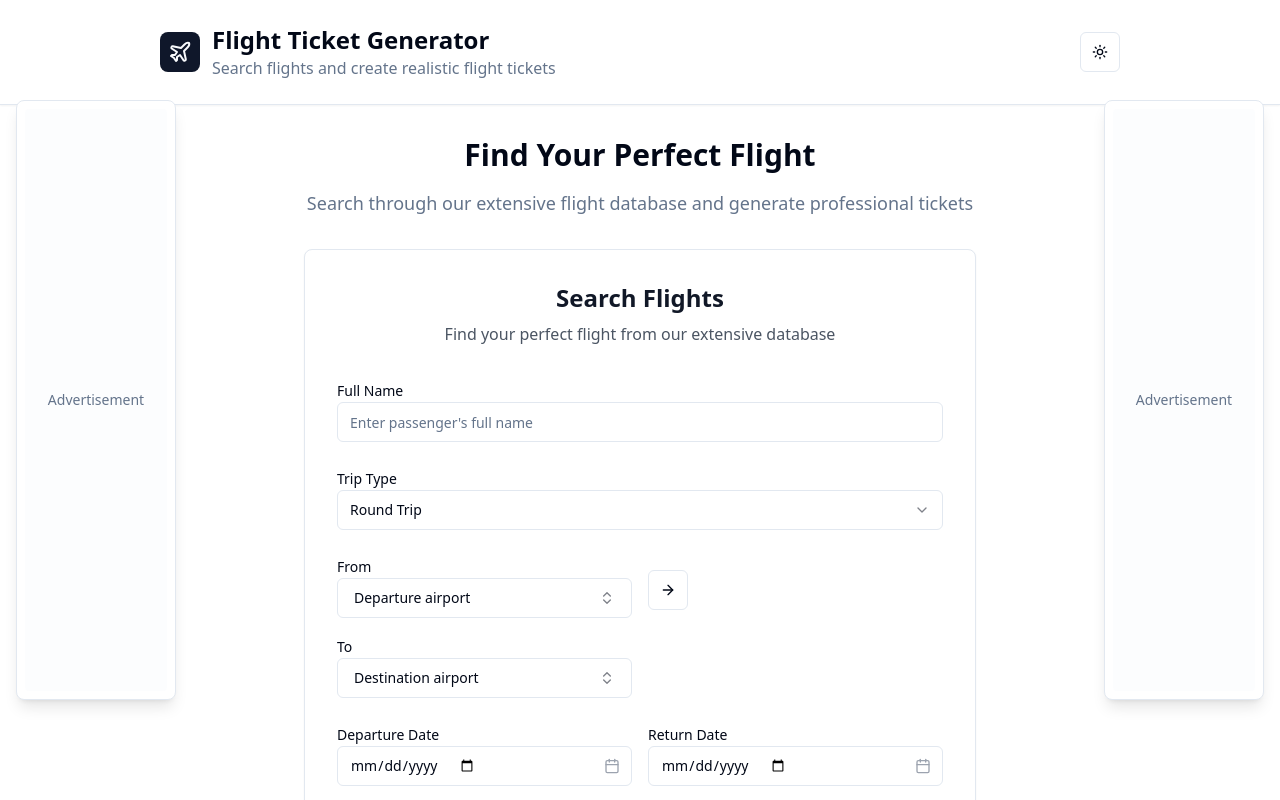
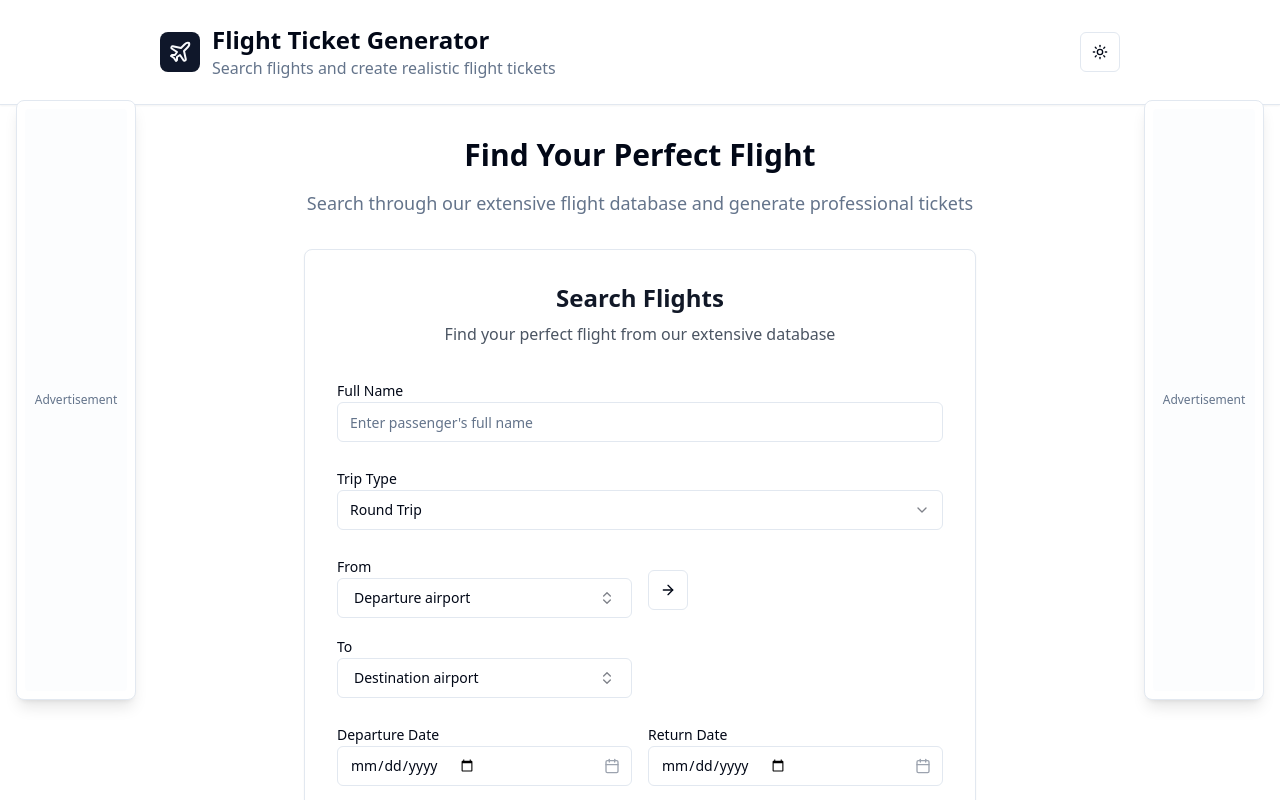
Before and after one commit to Dallasson/sky-scribble-flyer-forge, a React (Vite) app: page / in a window 1280 px wide. Shown: the top 800 px of the page. Built offline with nearby package versions, Linux system fonts and the light colour scheme.

Commit message:
Fix: Reduce ad width to 3cm
Adjusted the width of the vertical ads to 3cm.

```diff
--- a/src/components/VerticalAd.tsx
+++ b/src/components/VerticalAd.tsx
@@ -31,7 +31,7 @@ const VerticalAd: React.FC<VerticalAdProps> = ({ position }) => {
           #${containerId} iframe {
             width: 100% !important;
             height: 100% !important;
-            max-width: 160px !important;
+            max-width: 120px !important;
             max-height: 75vh !important;
           }
         `;
@@ -57,7 +57,7 @@ const VerticalAd: React.FC<VerticalAdProps> = ({ position }) => {
         top-1/2
         transform
         -translate-y-1/2
-        w-40
+        w-[120px]
         h-3/4
         z-10
         hidden
@@ -75,7 +75,7 @@ const VerticalAd: React.FC<VerticalAdProps> = ({ position }) => {
         id={`ad-container-${position}`}
       >
         {/* Fallback content */}
-        <div className="w-full h-full bg-muted/20 rounded flex items-center justify-center text-muted-foreground text-sm">
+        <div className="w-full h-full bg-muted/20 rounded flex items-center justify-center text-muted-foreground text-xs">
           Advertisement
         </div>
       </div>
```
